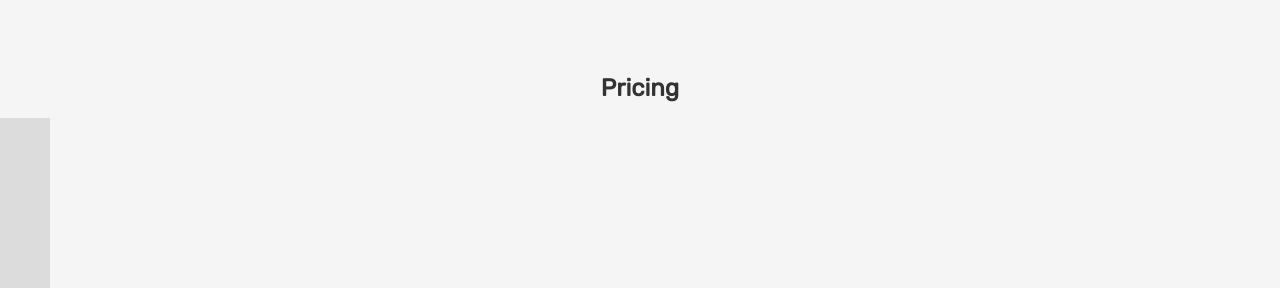
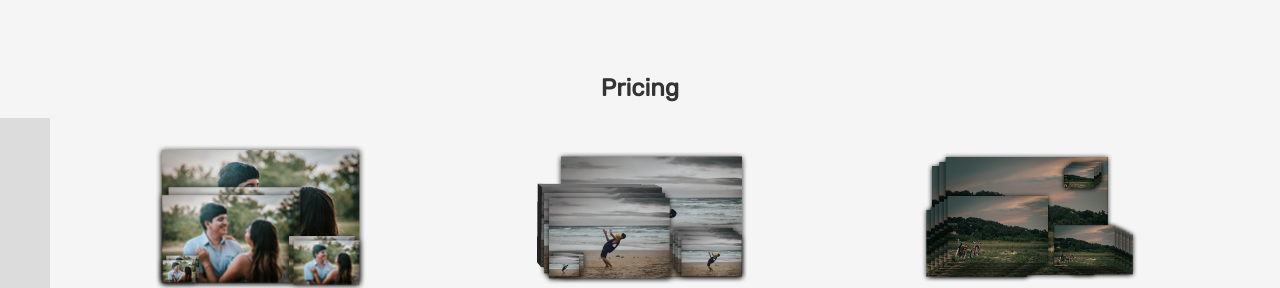
Before and after one commit to jc79932/c-v-digital, a plain HTML site: page pricing.html in a window 1280 px wide. Shown: the part 70-358 px from the top of the page. Drawn offline with Linux system fonts and the light colour scheme; the site is published under a folder, as on GitHub Pages, so addresses that start at the root find nothing.

Commit message:
Update image paths

```diff
--- a/pricing.css
+++ b/pricing.css
@@ -121,21 +121,21 @@ nav{
     position: relative;
 }
 .package-A-image{
-    background-image: url(/Assets/Package-A-images.png);
+    background-image: url(Assets/Package-A-images.png);
     background-size: 60%;
     height: 200px;
     background-position: center; /* Center the image */
     background-repeat: no-repeat;
 }
 .package-B-image{
-    background-image: url(/Assets/Package-B-images.png);
+    background-image: url(Assets/Package-B-images.png);
     background-size: 60%;
     height: 200px;
     background-position: center; /* Center the image */
     background-repeat: no-repeat;
 }
 .package-C-image{
-    background-image: url(/Assets/Package-C-images.png);
+    background-image: url(Assets/Package-C-images.png);
     background-size: 60%;
     height: 200px;
     background-position: center; /* Center the image */
```
